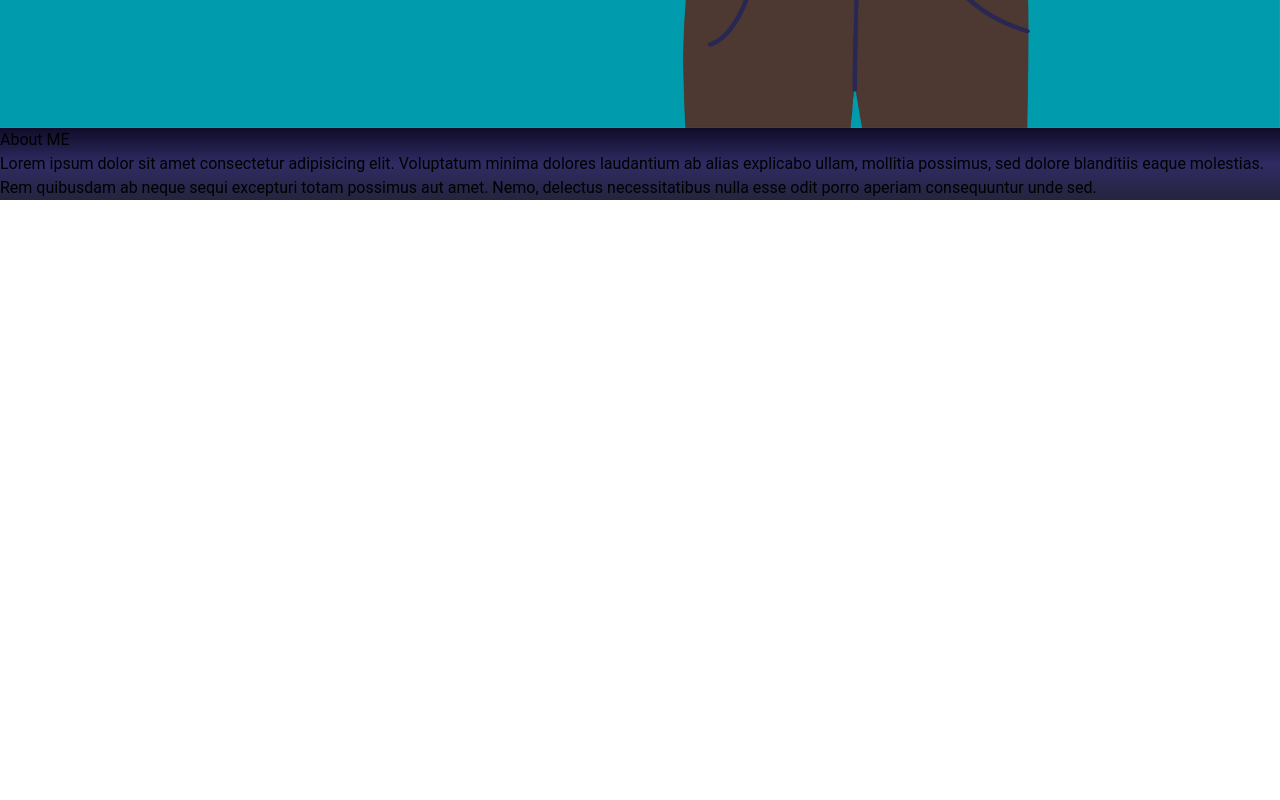
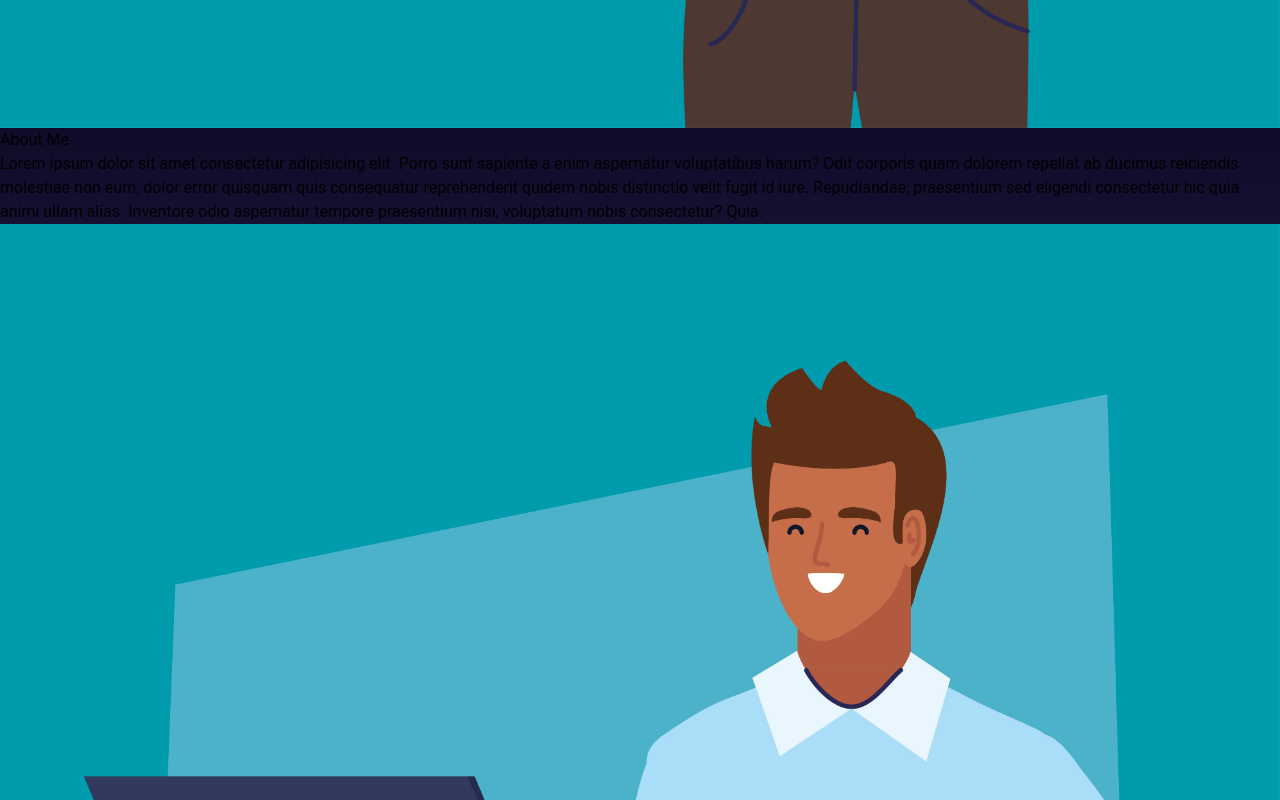
Before and after one commit to UzairAhmad1434/Portfolio-React, a React (Vite) app: page / in a window 1280 px wide. Shown: the part 1440-2240 px from the top of the page. Before the commit the page ends 1640 px from the top, so only its background shows below. Built offline with nearby package versions, Linux system fonts and the light colour scheme.

Commit message:
add main content in home page and make structure for about me

```diff
--- a/src/App.jsx
+++ b/src/App.jsx
@@ -6,6 +6,7 @@ function App() {
 
   return (
     <>
+    <div className='overflow-none'>
       <div className=' h-screen w-full main text-white'>
         <nav className=' p-4 flex  text-black-300 justify-around'>
           <div className='font-thin text-3xl hover:text-yellow-500 cursor-pointer'>UZAIR <span
@@ -21,7 +22,7 @@ function App() {
           </ul>
         </nav>
         <div className="flex w-full h-5/6 items-center justify-around gap-4 max-md:flex-col ">
-          <div className=" left  flex  flex-col justify-center  ">
+          <div className=" left w-3/5 flex  flex-col justify-center  ">
             <h2 className='leading-normal ml-12 text-3xl  text-start '>Aoa, My name is </h2>
             <h1 className='ml-12 text-5xl text-yellow-500'>Uzair Ahmad Khan</h1>
             <p className='leading-normal ml-12 text-4xl'>I'm a Web Designer <span className='text-yellow-500'>&</span> Frontend<br /> Developer</p>
@@ -30,18 +31,21 @@ function App() {
               <button className='px-4 py-2 m-2 rounded-3xl text-xl w-64 border-2 border-yellow-500 text-yellow-500'>Let's Talk</button>
             </div>
           </div>
-          <div className="right w-96 ">
-            <img src="./image/1.jpg" alt="imggg" />
+          <div className="right flex items-center justify-center w-2/5">
+            <img className='w-96 ' src="./image/1.jpg" alt="imggg" />
           </div>
         </div>
       </div>
 
-      <div className="About_me flex justify-around items-center main text-white w-full  h-screen ">
-        <div className="left">
-          <h1>About ME</h1>
-          <p>Lorem ipsum dolor sit amet consectetur adipisicing elit. Voluptatum minima dolores laudantium ab alias explicabo ullam, mollitia possimus, sed dolore blanditiis eaque molestias. Rem quibusdam ab neque sequi excepturi totam possimus aut amet. Nemo, delectus necessitatibus nulla esse odit porro aperiam consequuntur unde sed.</p>
+      <div className="About_me flex justify-around  gap-4 max-md:flex-col items-center main text-white w-full  h-screen ">
+        <div className="left w-3/5 flex  flex-col  ">
+          <h1 className='leading-normal ml-12 text-3xl  text-start'>About <span className='text-yellow-500'>Me</span></h1>
+          <p className='leading-normal ml-12 text-xl w-2/3'>Lorem ipsum dolor sit amet consectetur adipisicing elit. Porro sunt sapiente a enim aspernatur voluptatibus harum? Odit corporis quam dolorem repellat ab ducimus reiciendis molestiae non eum, dolor error quisquam quis consequatur reprehenderit quidem nobis distinctio velit fugit id iure. Repudiandae, praesentium sed eligendi consectetur hic quia animi ullam alias. Inventore odio aspernatur tempore praesentium nisi, voluptatum nobis consectetur? Quia.</p>
         </div>
-        <div className='right '></div>
+        <div className="right w-2/5 ">
+            <img className='w-96' src="./image/1.jpg" alt="imggg" />
+          </div>
+      </div>
       </div>
     </>
   )
```
